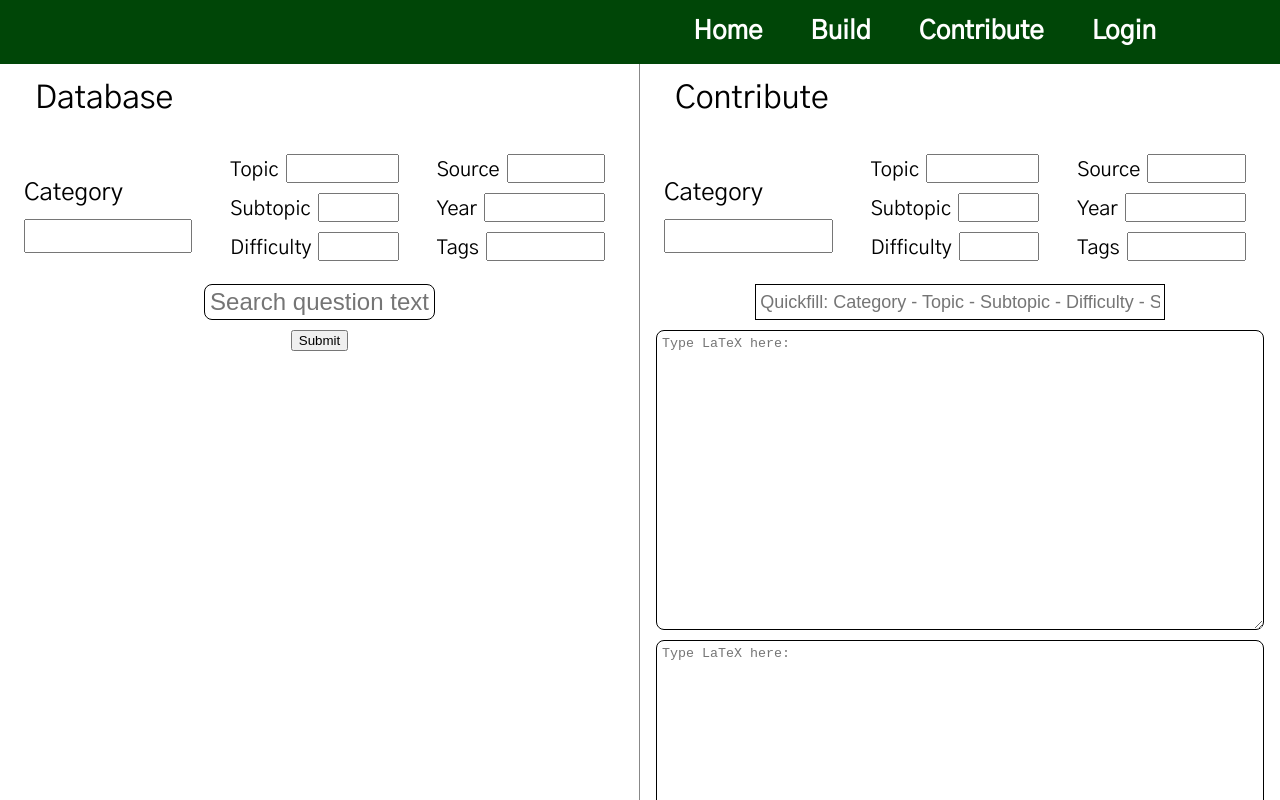
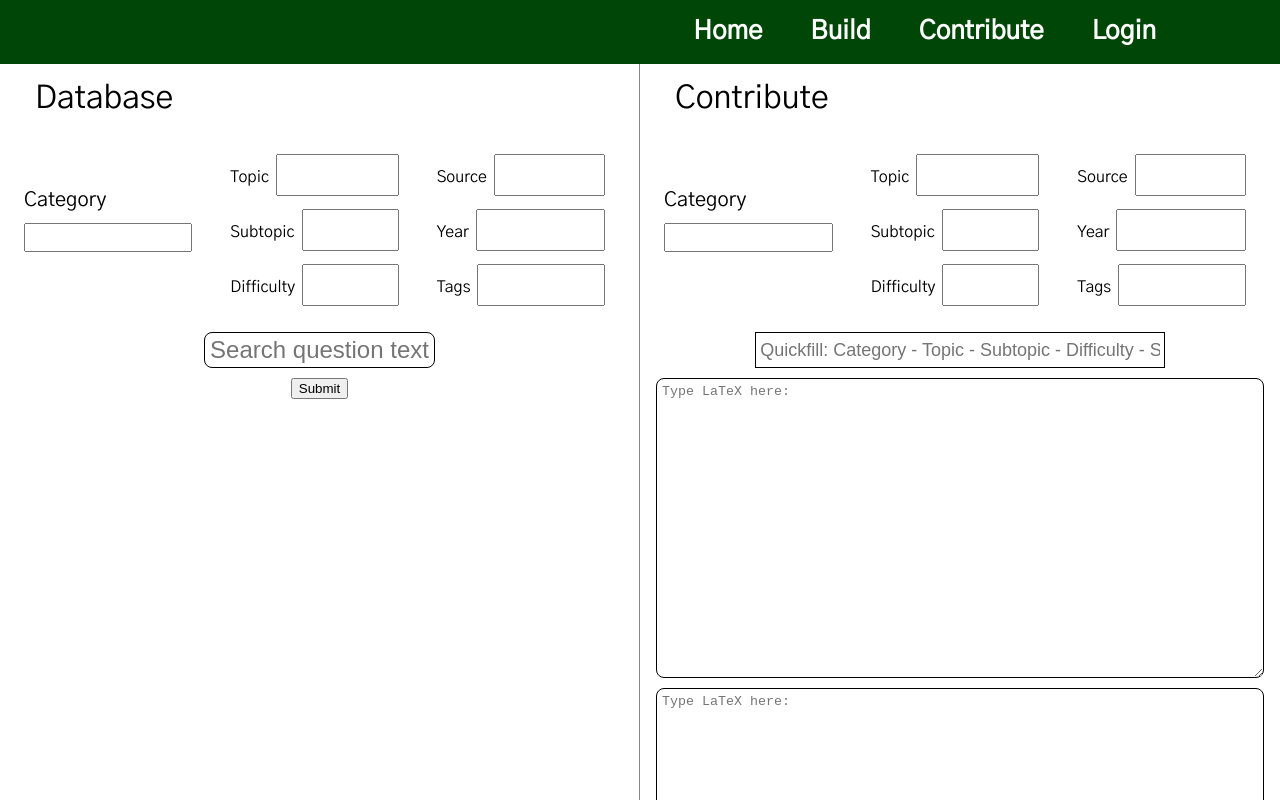
Before and after one commit to DavidToh2/Latex-Builder, a Vue app in the folder vue-frontend/: page /contribute in a window 1280 px wide. Built offline with nearby package versions, Linux system fonts and the light colour scheme.

Commit message:
Implemented search and select function

```diff
--- a/vue-frontend/src/components/DropdownSearch.vue
+++ b/vue-frontend/src/components/DropdownSearch.vue
@@ -15,7 +15,7 @@
         // Define the default value of props
 
     const props = withDefaults(defineProps<Props>(), {
-        fontSize: "20",
+        fontSize: "16px",
     })
 
     // REACTIVE VARIABLES
@@ -28,7 +28,8 @@
         active: false
     })
 
-    const dropdownDir = (props.fontSize == "20") ? "row" : "column"     // Formats direction of dropdown under styles. Note this variable is not reactive.
+    const dropdownDir = (props.fontSize == "16px") ? "row" : "column"     // Formats direction of dropdown under styles. Note this variable is not reactive.
+    const dropdownRows = (props.fontSize == "16px") ? 2 : 1
 
     // EMITS send data to the parent components of this component.
         // The update emit sends the list of selected items to the parent.
@@ -37,16 +38,28 @@
         (e: 'update', intName: string, values: string[]): void
     }>()
 
-        // Whenever the input text is updated, get the list of matching available selections.
+    // When a user clicks on the input box, clear the searchText and let them type and search.
 
-    let searchAvailableSelections = (e : Event) => {
+    let initialiseSearch = (e : Event) => {
 
         // Sadly, TypeScript doesn't really support the use of 'this' in onclick="function(this)"
         // One workaround is to use "function($event)", which directly accesses the DOM event (in this case, onclick),
         // then use event.target to access the DOM element.
 
+        let t = e.target as HTMLInputElement
+        search.searchText = ""
+        t.value = ""
+    }
+
+        // Whenever the input text is updated, get the list of matching available selections.
+
+    let searchAvailableSelections = (e : Event) => {
+
         let t1 = e.target as HTMLInputElement
         let t = t1.nextElementSibling as HTMLSelectElement
+        search.searchText = t1.value        // The javascript searchText variable and HTML t1.value have to be manually synced up.
+
+        // Search and display:
 
         for (var child of t.children as HTMLCollection) {
 
@@ -70,9 +83,21 @@
         }
     }
 
-        // Whenever the list of active selections is updated, send this information back to the parent using an emit.
+    // When a user clicks away from the input box, display their selected options.
+
+    let displayActiveSelections = () => {
+        let str = ''
+        for (var item of search.activeSelections) {
+            str += item += ", "
+        }
+        str = str.slice(0, -2)
+        search.searchText = str
+    }
+
+    // Whenever the list of active selections is updated, send this information back to the parent using an emit.
 
     let setActiveSelections = () => {
+        displayActiveSelections()
         emits('update', props.internalName, search.activeSelections)
     }
 
@@ -80,18 +105,18 @@
 
 <template>
     <div class="dropdown-container">
-        <div class="dropdown-description textbox" :style="{'font-size' : fontSize + 'px'}">
+        <div class="dropdown-description textbox">
             {{ description }}
         </div>
         <div class="dropdown-search-container-outer">
-            <div class="dropdown-search-container" @mouseover="search.active = true" @mouseout="search.active = false">
-                <input type="text" class="dropdown-searchbar" autocomplete="off" :name="internalName" :style="{'font-size' : fontSize + 'px'}" v-model="search.searchText" @input="searchAvailableSelections($event)">
+            <div class="dropdown-search-container" @mouseenter="search.active = true" @mouseleave="search.active = false">
+                <textarea :rows="dropdownRows" class="dropdown-searchbar" autocomplete="off" :name="internalName" style="resize: none;" :value="search.searchText" @focus="initialiseSearch($event)" @input="searchAvailableSelections($event)" @blur="displayActiveSelections()"></textarea>
 
                 <!-- Emits an event to update the parent component whenever the selection is changed.
                 This is to allow other DropdownSearches to access this DropdownSearch's selections. -->
 
-                <select multiple class="dropdown-list" :value="search.activeSelections" @change="setActiveSelections()" :class="{'dropdown-list-active': search.active}">
-                    <option class="dropdown-option" v-for="item in availableSelections">{{ item }}</option>
+                <select multiple class="dropdown-list" v-model="search.activeSelections" @change="setActiveSelections()" :class="{'dropdown-list-active': search.active}">
+                    <option class="dropdown-option" v-for="item in availableSelections" :value="item">{{ item }}</option>
                 </select>
             </div>
         </div>
@@ -110,12 +135,12 @@
 }
 
 .dropdown-description {
-    font-size: 16px;
+    font-size: v-bind('fontSize');
 }
 
 .dropdown-search-container-outer {
     flex-grow: 1;
-    height: 25px;
+    height: calc(3 * v-bind('fontSize'));
 }
 
 .dropdown-search-container {
@@ -125,6 +150,8 @@
 
 .dropdown-searchbar {
     width: 100%;
+    font-family: 'Gothic A1', sans-serif;
+    font-size: calc(v-bind(fontSize) - 2px);
 }
 
 .dropdown-list {
--- a/vue-frontend/src/components/QuestionFilters.vue
+++ b/vue-frontend/src/components/QuestionFilters.vue
@@ -21,88 +21,93 @@
         tags: <string[]> [],
     }
 
-    const selections = reactive({ ...defaultSelections })
+    const ss = reactive({ ...defaultSelections })        // Actively selected items
+    const as = reactive({ ...defaultSelections })       // Available selections
 
     function clearAvailableSelections() {
-        Object.assign(selections, defaultSelections)
-    }       // https://stackoverflow.com/questions/61184749/how-to-properly-reset-vue-composition-apis-reactive-values
+        Object.assign(ss, defaultSelections)
+    }       // https://stackoverflow.com/questions/61184749/how-to-properly-populate-vue-composition-apis-reactive-values
 
     function initialiseAvailableSelections() {
-        reset('category')
-        reset('topic')
-        reset('subtopic')
-        reset('difficulty')
-        reset('source')
+        populate('category')
+        populate('topic')
+        populate('subtopic')
+        populate('difficulty')
+        populate('source')
     }
 
-        // The following function populates a selection with all its permissible values, or clears it (year, tags)
+        // The following populates this selection's available options based on its parent selection's active options.
 
-    function reset(intName: string) {
+    function populate(intName: string) {
 
         let permittedIntNames = ['category', 'topic', 'subtopic', 'difficulty', 'source', 'tags']
         if (!permittedIntNames.includes(intName)) {
             console.log("Error: Active Selection internal name " + intName + " not permitted!\n")
         }
 
-        selections[intName as keyof typeof selections] = []
+        as[intName as keyof typeof as] = []
 
         switch(intName) {
-            case "category":
-                selections.category = Object.keys(paramdir)
+            case "category":        // All categories are always displayed.
+                as.category = Object.keys(paramdir)
             break
             case "topic":           // Populates all available topics based on the selected categories
-                console.log(selections.category)
-                for (var cat of selections.category) {
+                for (var cat of ss.category) {
                     let a = paramdir[cat as keyof typeof paramdir]
                     let b = a['topic']
-                    let t = selections['topic']
-                    selections['topic'] = t.concat(Object.keys(b))
+                    let t = as['topic']
+                    as['topic'] = t.concat(Object.keys(b))
                 }
             break
             case "subtopic":        // Populates all available subtopics based on the selected categories and topics
-                let s = selections.topic
-                for (var cat of selections.category) {
+                let at = ss.topic
+                for (var cat of ss.category) {
                     let a = paramdir[cat as keyof typeof paramdir]['topic']
                     let t = Object.keys(a)
                     for (var tt of t) {
-                        if (s.includes(tt)) {
+                        if (at.includes(tt)) {
                             let st = a[tt as keyof typeof a]
-                            selections.subtopic = selections.subtopic.concat(st)
+                            as.subtopic = as.subtopic.concat(st)
                         }
                     }
                 }
             break
             case "difficulty":
             case "source":          // Populates all available difficulties and sources based on the selected categories
-                for (var cat of selections.category) {
+                for (var cat of ss.category) {
                     let a = paramdir[cat as keyof typeof paramdir]
                     let b = a[intName as keyof typeof a] as string[]
-                    let c = selections[intName as keyof typeof selections]
-                    selections[intName as keyof typeof selections] = c.concat(b)
+                    let c = as[intName as keyof typeof as]
+                    as[intName as keyof typeof as] = c.concat(b)
                 }
             break
         }
 
-        console.log(selections[intName as keyof typeof selections])
+        // console.log(selections[intName as keyof typeof selections])
     }
 
-        // The following function is called whenever a selection is updated.
+        // The following function updates the active selections,
+        // then updates the available child options.
 
     function update(intName : string, updatedSelections : string[]) {
+
+        console.log(intName)
+        console.log(updatedSelections)
 
         let permittedIntNames = ['category', 'topic', 'subtopic', 'difficulty', 'source', 'tags']
         if (!permittedIntNames.includes(intName)) {
             console.log("Error: Active Selection internal name " + intName + " not permitted!\n")
         }
 
-        // Update the field itself
-        selections[intName as keyof typeof selections] = updatedSelections
+        // Update the active selections of the field
+        ss[intName as keyof typeof ss] = updatedSelections
 
-        // In general, if a field is cleared by the user, reset it --- treat it as "everything is possible" now.
+        // In general, if a field is cleared by the user, treat it as "everything is possible" now --- reset the available options
+        // Note that for category, everything is always displayed anyway
         if (updatedSelections.length == 0) {
-            reset(intName)
+            populate(intName)
 
-        // Otherwise, reset the child fields.
+        // Otherwise, populate the child fields.
         } else {
 
             switch(intName) {
@@ -110,14 +115,14 @@
                 case "category":     // The category has changed
 
                     // Update available topics, difficulty and sources
-                    reset("topic")
-                    reset("difficulty")
-                    reset("source")
+                    populate("topic")
+                    populate("difficulty")
+                    populate("source")
 
                 case "topic":     // The topic was changed
 
                     // Update available subtopics
-                    reset("subtopic")
+                    populate("subtopic")
 
                 break;
             }
@@ -136,15 +141,15 @@
     <form :id="func" style="width: 100%" autocomplete="false">
         <div id="question-filters-row">
             <div class="question-filters">
-                <DropdownSearch description="Category" internalName="category" fontSize="24" :availableSelections="selections.category" @update="update"/>
+                <DropdownSearch description="Category" internalName="category" fontSize="20px" :availableSelections="as.category" @update="update"/>
             </div>
             <div class="question-filters">
-                <DropdownSearch description="Topic" internalName="topic" :availableSelections="selections.topic" @update="update"/>
-                <DropdownSearch description="Subtopic" internalName="subtopic" :availableSelections="selections.subtopic" @update="update"/>
-                <DropdownSearch description="Difficulty" internalName="difficulty" :availableSelections="selections.difficulty" @update="update"/>
+                <DropdownSearch description="Topic" internalName="topic" :availableSelections="as.topic" @update="update"/>
+                <DropdownSearch description="Subtopic" internalName="subtopic" :availableSelections="as.subtopic" @update="update"/>
+                <DropdownSearch description="Difficulty" internalName="difficulty" :availableSelections="as.difficulty" @update="update"/>
             </div>
             <div class="question-filters">
-                <DropdownSearch description="Source" internalName="sourceName" :availableSelections="selections.source" @update="update"/>
+                <DropdownSearch description="Source" internalName="sourceName" :availableSelections="as.source" @update="update"/>
                 <DropdownSearch description="Year" internalName="sourceYear" @update="updateYear"/>
                 <DropdownSearch description="Tags" internalName="tags" @update="update"/>
             </div>
```
